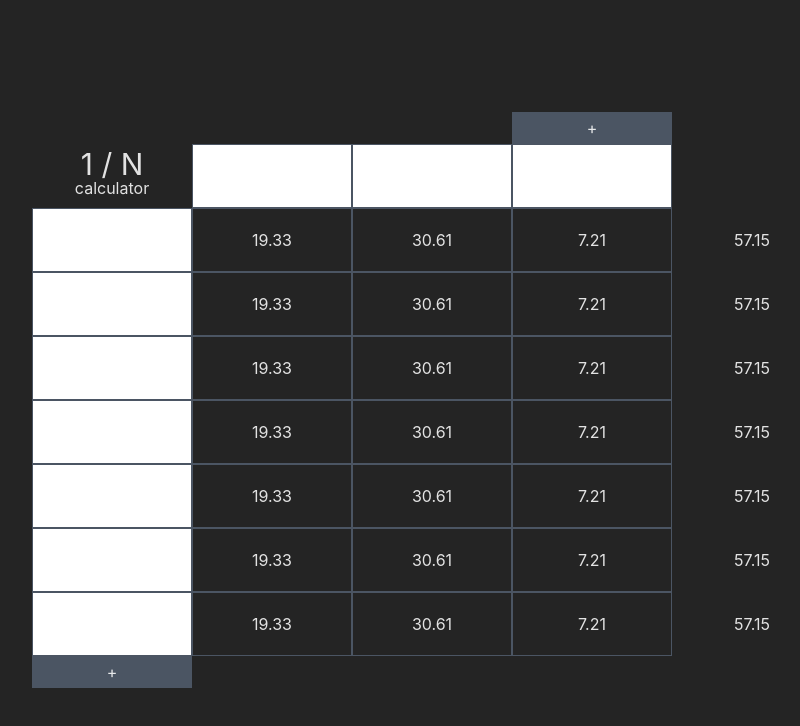
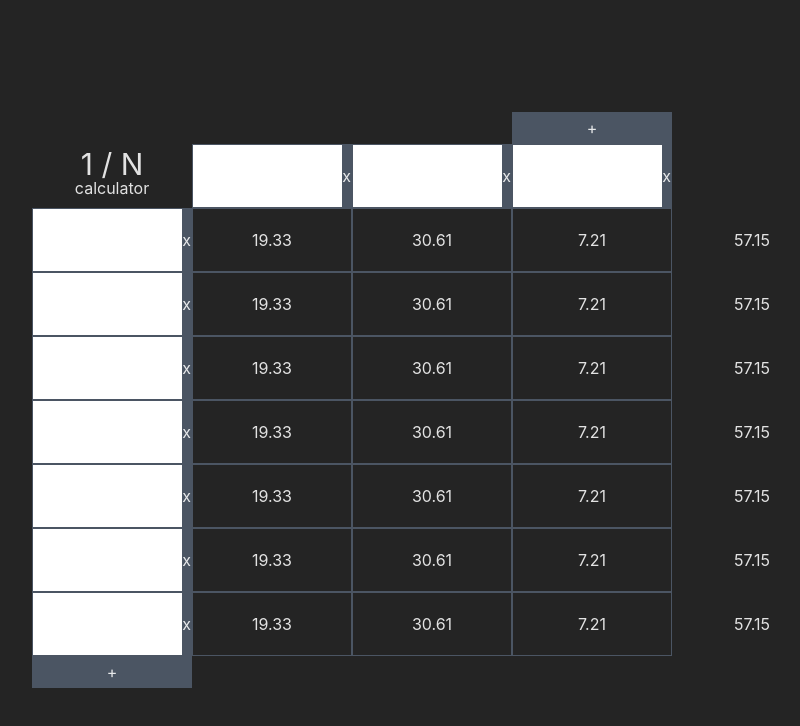
Before and after one commit to mikemklee/one-over-n, a Vue app: page / in a window 1280 px wide. Shown: the top 726 px of the page, without its empty margins (288-1088 px from the left). Built offline with nearby package versions, Linux system fonts and the light colour scheme.

Commit message:
Add and render <RemoveButton />

```diff
--- a/src/components/Main.vue
+++ b/src/components/Main.vue
@@ -3,6 +3,7 @@ import { reactive, computed } from "vue";
 
 import Cell from "./Cell.vue";
 import AddButton from "./AddButton.vue";
+import RemoveButton from "./RemoveButton.vue";
 
 const expenses = reactive([
   {
@@ -25,6 +26,10 @@ function addExpense() {
 
   // amend excluded matrix
   excludedMatrix.push(Array(expenses.length).fill(false));
+}
+
+function removeExpense(expenseIdx) {
+  console.log("remove expense!", expenseIdx);
 }
 
 const people = reactive([
@@ -66,6 +71,10 @@ function addPerson() {
   for (let expenseIdx = 0; expenseIdx < expenses.length; expenseIdx++) {
     excludedMatrix[expenseIdx].push(false);
   }
+}
+
+function removePerson(personIdx) {
+  console.log("remove person!", personIdx);
 }
 
 function generateExcludedMatrix() {
@@ -125,17 +134,27 @@ const expensePerPersonMatrix = computed(() => {
       <span>calculator</span>
     </div>
     <div class="flex col-start-2 col-end-auto">
-      <Cell v-for="(item, i) in expenses" :key="i" class="flex flex-col">
-        <input v-model="item.description" class="editable" />
-        <input v-model="item.total" class="editable" />
+      <Cell
+        v-for="(expense, expenseIdx) in expenses"
+        :key="expenseIdx"
+        class="flex"
+      >
+        <div class="self-stretch">
+          <input v-model="expense.description" class="editable" />
+          <input v-model="expense.total" class="editable" />
+        </div>
+        <RemoveButton @click="removeExpense(expenseIdx)" />
       </Cell>
     </div>
 
     <div class="flex flex-col col-span-1 row-span-1">
-      <div v-for="(person, index) in people" :key="index" class="flex">
-        <Cell class="flex flex-col">
-          <input v-model="person.name" class="editable" />
-          <input v-model="person.spent" class="editable" />
+      <div v-for="(person, personIdx) in people" :key="personIdx" class="flex">
+        <Cell class="flex">
+          <div class="self-stretch">
+            <input v-model="person.name" class="editable" />
+            <input v-model="person.spent" class="editable" />
+          </div>
+          <RemoveButton @click="removeExpense(expenseIdx)" />
         </Cell>
       </div>
     </div>
--- /dev/null
+++ b/src/components/RemoveButton.vue
@@ -0,0 +1,15 @@
+<template>
+  <button class="transition-all bg-gray-600 hover:bg-gray-500 w-8 h-[100%]">
+    x
+  </button>
+</template>
+
+<script>
+export default {
+  setup() {
+    return {};
+  },
+};
+</script>
+
+<style scoped></style>
```
